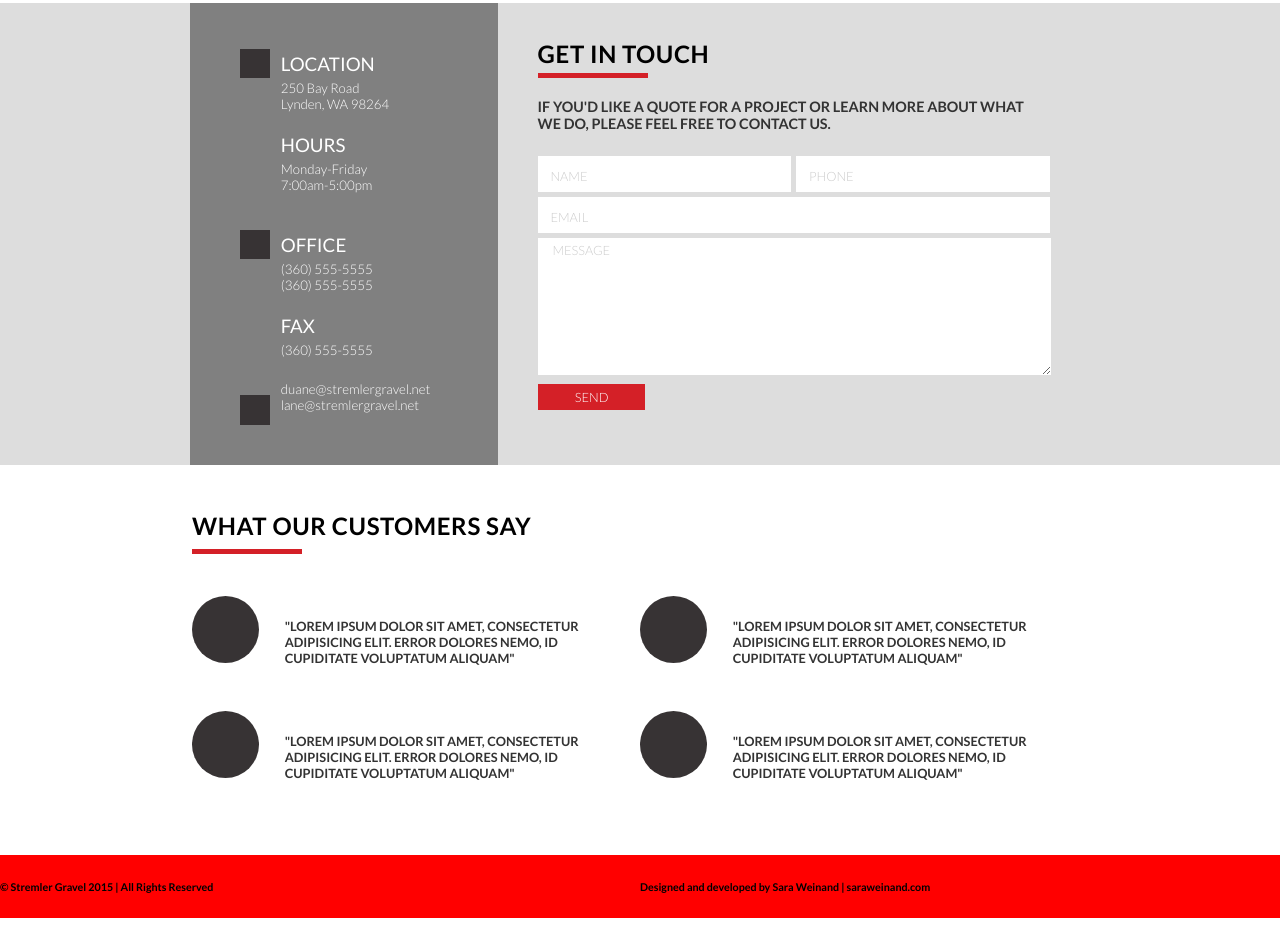
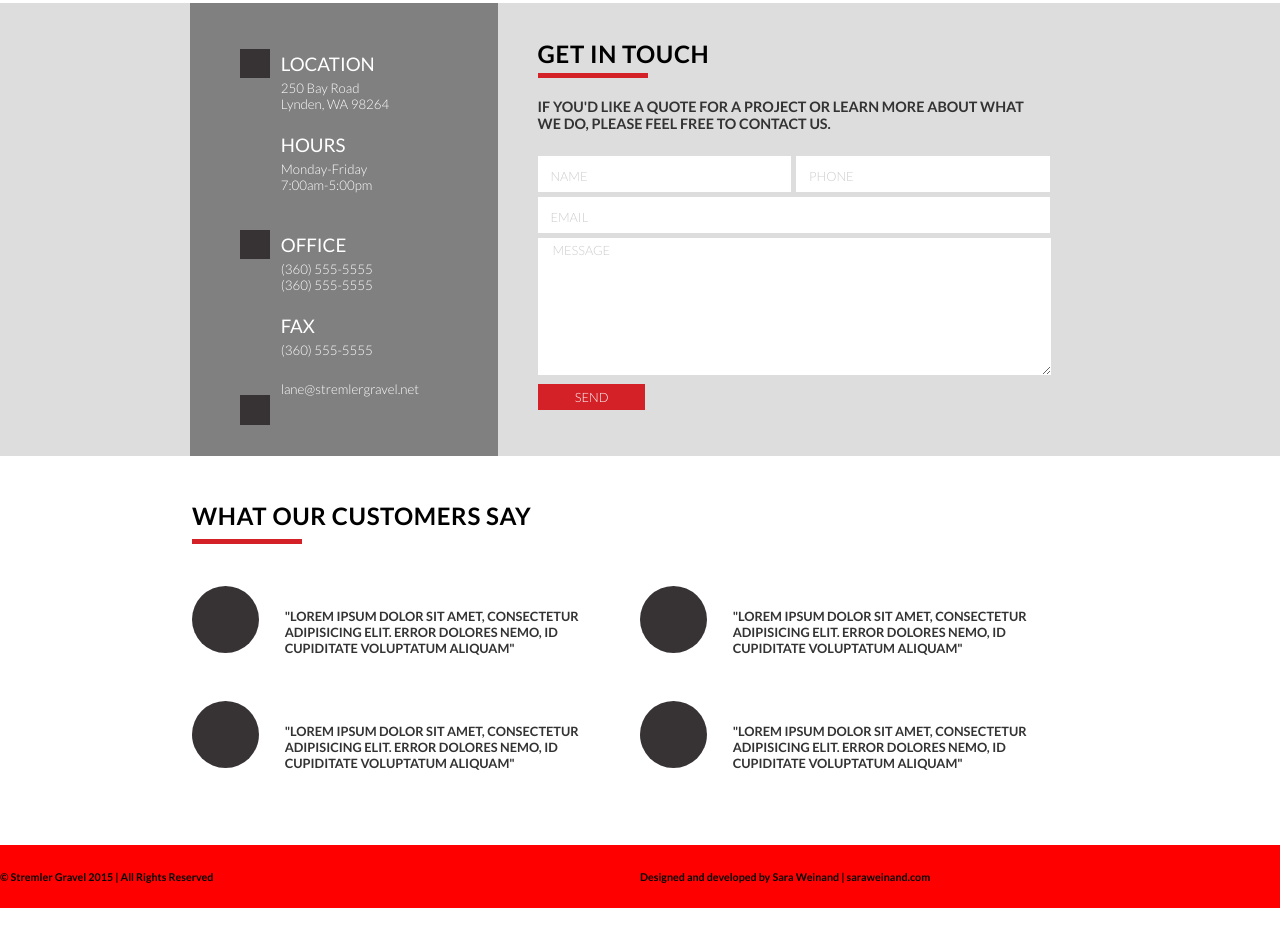
Before and after one commit to stremlergravel/stremlergravel, a plain HTML site: page index.html in a window 1280 px wide. Shown: the part 3323-4266 px from the top of the page. Drawn offline with Linux system fonts and the light colour scheme.

Commit message:
Update index.html

```diff
--- a/index.html
+++ b/index.html
@@ -190,8 +190,7 @@
                             <img src="img/gallery-placeholder.jpg" alt="">
                         </section>
                         <section>
-                            <h5>duane@stremlergravel.net<br>
-                                lane@stremlergravel.net</h5>
+                            <h5>lane@stremlergravel.net</h5>
                         </section>
                 </div>
                 </div>
```
